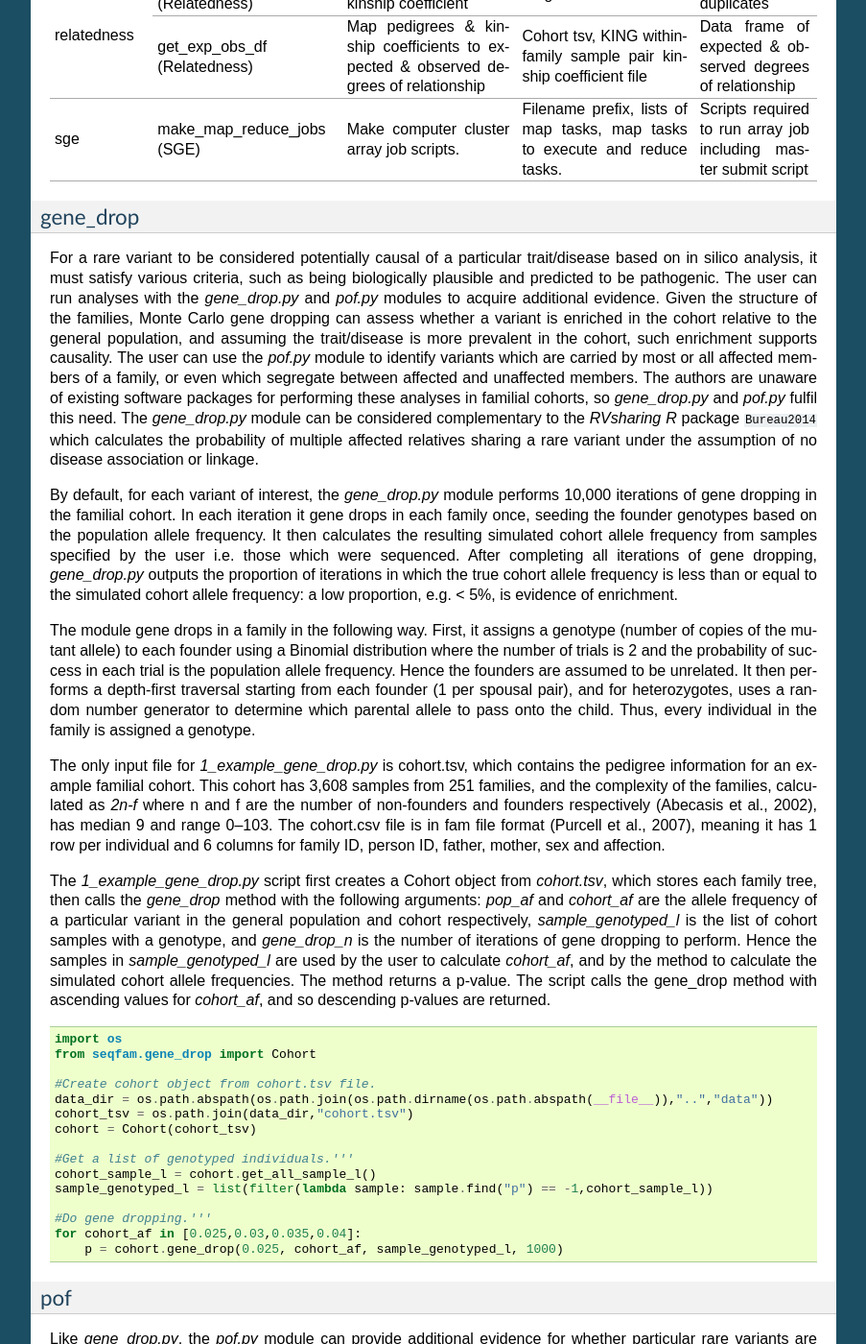
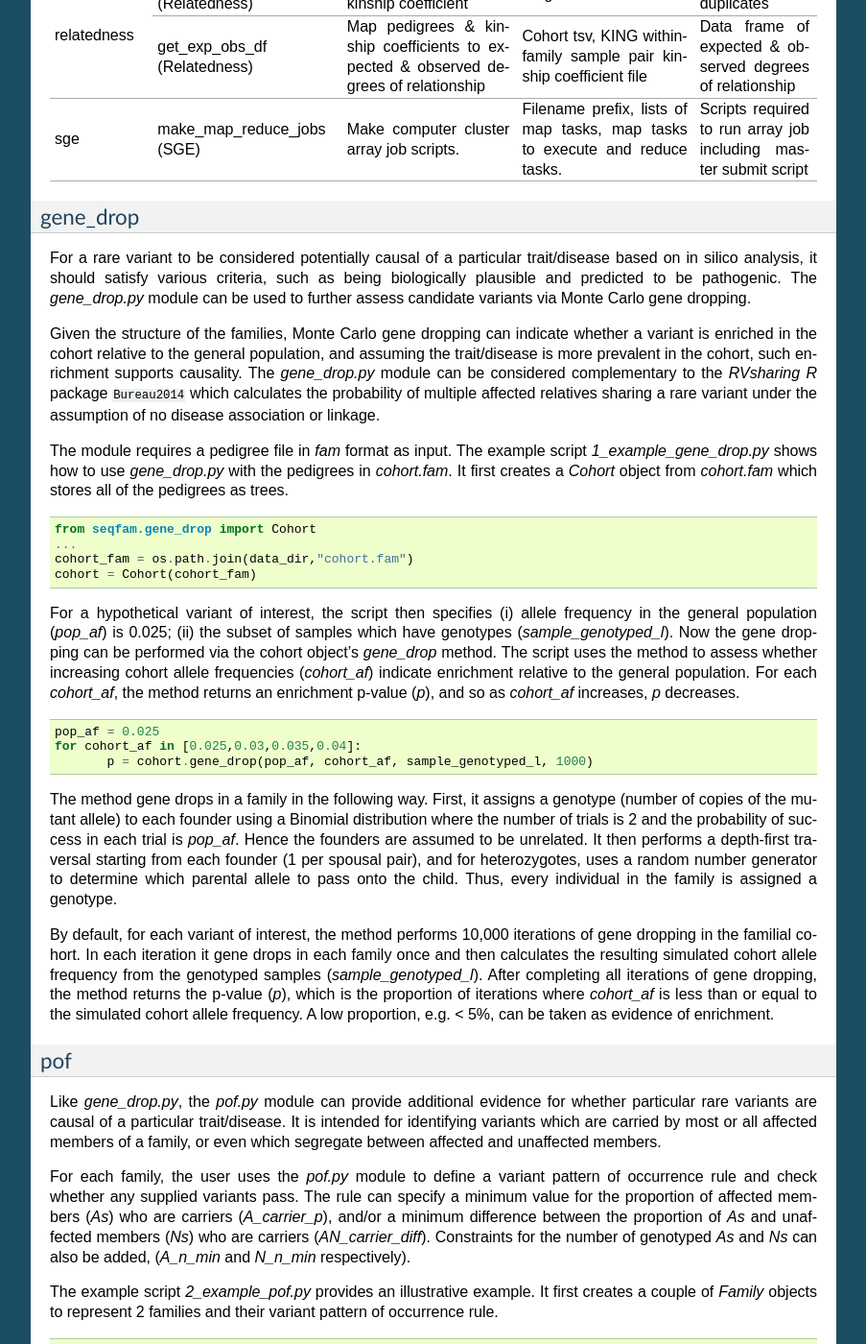
Before and after one commit to mframpton/seqfam, a Sphinx documentation site: the page built from docs/tutorial_and_api.rst, in a window 1280 px wide and 1400 px high, scrolled down 2365 px. Shown: the whole window at 96% size, without its empty margins (198-1101 px from the left). Built offline with Sphinx 7.4.7, drawn with Linux system fonts in a browser that asks for light colours; cross-references to code outside the pages are shown as plain code.

Commit message:
Gene dropping section of tutorial updated.

```diff
--- a/docs/tutorial_and_api.rst
+++ b/docs/tutorial_and_api.rst
@@ -85,50 +85,44 @@ Data in the example data files are derived from the whole exome sequencing of a
 gene_drop
 =========
 
-For a rare variant to be considered potentially causal of a particular trait/disease based on in silico analysis, it must satisfy various criteria, such as being biologically plausible and predicted to be pathogenic.
-The user can run analyses with the *gene_drop.py* and *pof.py* modules to acquire additional evidence.
-Given the structure of the families, Monte Carlo gene dropping can assess whether a variant is enriched in the cohort relative to the general population, and assuming the trait/disease is more prevalent in the cohort, such enrichment supports causality.
-The user can use the *pof.py* module to identify variants which are carried by most or all affected members of a family, or even which segregate between affected and unaffected members.
-The authors are unaware of existing software packages for performing these analyses in familial cohorts, so *gene_drop.py* and *pof.py* fulfil this need.
+For a rare variant to be considered potentially causal of a particular trait/disease based on in silico analysis, it should satisfy various criteria, such as being biologically plausible and predicted to be pathogenic.
+The *gene_drop.py* module can be used to further assess candidate variants via Monte Carlo gene dropping.
+
+Given the structure of the families, Monte Carlo gene dropping can indicate whether a variant is enriched in the cohort relative to the general population, and assuming the trait/disease is more prevalent in the cohort, such enrichment supports causality.
 The *gene_drop.py* module can be considered complementary to the *RVsharing* *R* package :cite:`Bureau2014` which calculates the probability of multiple affected relatives sharing a rare variant under the assumption of no disease association or linkage.
 
-By default, for each variant of interest, the *gene_drop.py* module performs 10,000 iterations of gene dropping in the familial cohort.
-In each iteration it gene drops in each family once, seeding the founder genotypes based on the population allele frequency.
-It then calculates the resulting simulated cohort allele frequency from samples specified by the user i.e. those which were sequenced.
-After completing all iterations of gene dropping, *gene_drop.py* outputs the proportion of iterations in which the true cohort allele frequency is less than or equal to the simulated cohort allele frequency: a low proportion, e.g. < 5%, is evidence of enrichment.
+The module requires a pedigree file in *fam* format as input.
+The example script *1_example_gene_drop.py* shows how to use *gene_drop.py* with the pedigrees in *cohort.fam*.
+It first creates a *Cohort* object from *cohort.fam* which stores all of the pedigrees as trees.
 
-The module gene drops in a family in the following way.
-First, it assigns a genotype (number of copies of the mutant allele) to each founder using a Binomial distribution where the number of trials is 2 and the probability of success in each trial is the population allele frequency.
+.. code-block:: python
+
+   from seqfam.gene_drop import Cohort
+   ...
+   cohort_fam = os.path.join(data_dir,"cohort.fam")
+   cohort = Cohort(cohort_fam)
+
+For a hypothetical variant of interest, the script then specifies (i) allele frequency in the general population (*pop_af*) is 0.025; (ii) the subset of samples which have genotypes (*sample_genotyped_l*).
+Now the gene dropping can be performed via the cohort object's *gene_drop* method.
+The script uses the method to assess whether increasing cohort allele frequencies (*cohort_af*) indicate enrichment relative to the general population.
+For each *cohort_af*, the method returns an enrichment p-value (*p*), and so as *cohort_af* increases, *p* decreases.
+
+.. code-block:: python
+
+   pop_af = 0.025
+   for cohort_af in [0.025,0.03,0.035,0.04]:
+          p = cohort.gene_drop(pop_af, cohort_af, sample_genotyped_l, 1000)
+
+The method gene drops in a family in the following way.
+First, it assigns a genotype (number of copies of the mutant allele) to each founder using a Binomial distribution where the number of trials is 2 and the probability of success in each trial is *pop_af*.
 Hence the founders are assumed to be unrelated.
 It then performs a depth-first traversal starting from each founder (1 per spousal pair), and for heterozygotes, uses a random number generator to determine which parental allele to pass onto the child.
 Thus, every individual in the family is assigned a genotype.
 
-The only input file for *1_example_gene_drop.py* is cohort.tsv, which contains the pedigree information for an example familial cohort.
-This cohort has 3,608 samples from 251 families, and the complexity of the families, calculated as *2n-f* where n and f are the number of non-founders and founders respectively (Abecasis et al., 2002), has median 9 and range 0–103.
-The cohort.csv file is in fam file format (Purcell et al., 2007), meaning it has 1 row per individual and 6 columns for family ID, person ID, father, mother, sex and affection.
-
-The *1_example_gene_drop.py* script first creates a Cohort object from *cohort.tsv*, which stores each family tree, then calls the *gene_drop* method with the following arguments: *pop_af* and *cohort_af* are the allele frequency of a particular variant in the general population and cohort respectively, *sample_genotyped_l* is the list of cohort samples with a genotype, and *gene_drop_n* is the number of iterations of gene dropping to perform.
-Hence the samples in *sample_genotyped_l* are used by the user to calculate *cohort_af*, and by the method to calculate the simulated cohort allele frequencies.
-The method returns a p-value.
-The script calls the gene_drop method with ascending values for *cohort_af*, and so descending p-values are returned.
-
-.. code-block:: python
-
-   import os
-   from seqfam.gene_drop import Cohort
-
-   #Create cohort object from cohort.tsv file.
-   data_dir = os.path.abspath(os.path.join(os.path.dirname(os.path.abspath(__file__)),"..","data"))
-   cohort_tsv = os.path.join(data_dir,"cohort.tsv")
-   cohort = Cohort(cohort_tsv)
-
-   #Get a list of genotyped individuals.'''
-   cohort_sample_l = cohort.get_all_sample_l()
-   sample_genotyped_l = list(filter(lambda sample: sample.find("p") == -1,cohort_sample_l))
-
-   #Do gene dropping.'''
-   for cohort_af in [0.025,0.03,0.035,0.04]:
-       p = cohort.gene_drop(0.025, cohort_af, sample_genotyped_l, 1000)
+By default, for each variant of interest, the method performs 10,000 iterations of gene dropping in the familial cohort.
+In each iteration it gene drops in each family once and then calculates the resulting simulated cohort allele frequency from the genotyped samples (*sample_genotyped_l*).
+After completing all iterations of gene dropping, the method returns the p-value (*p*), which is the proportion of iterations where *cohort_af* is less than or equal to the simulated cohort allele frequency.
+A low proportion, e.g. < 5%, can be taken as evidence of enrichment.
 
 pof
 ===
```
